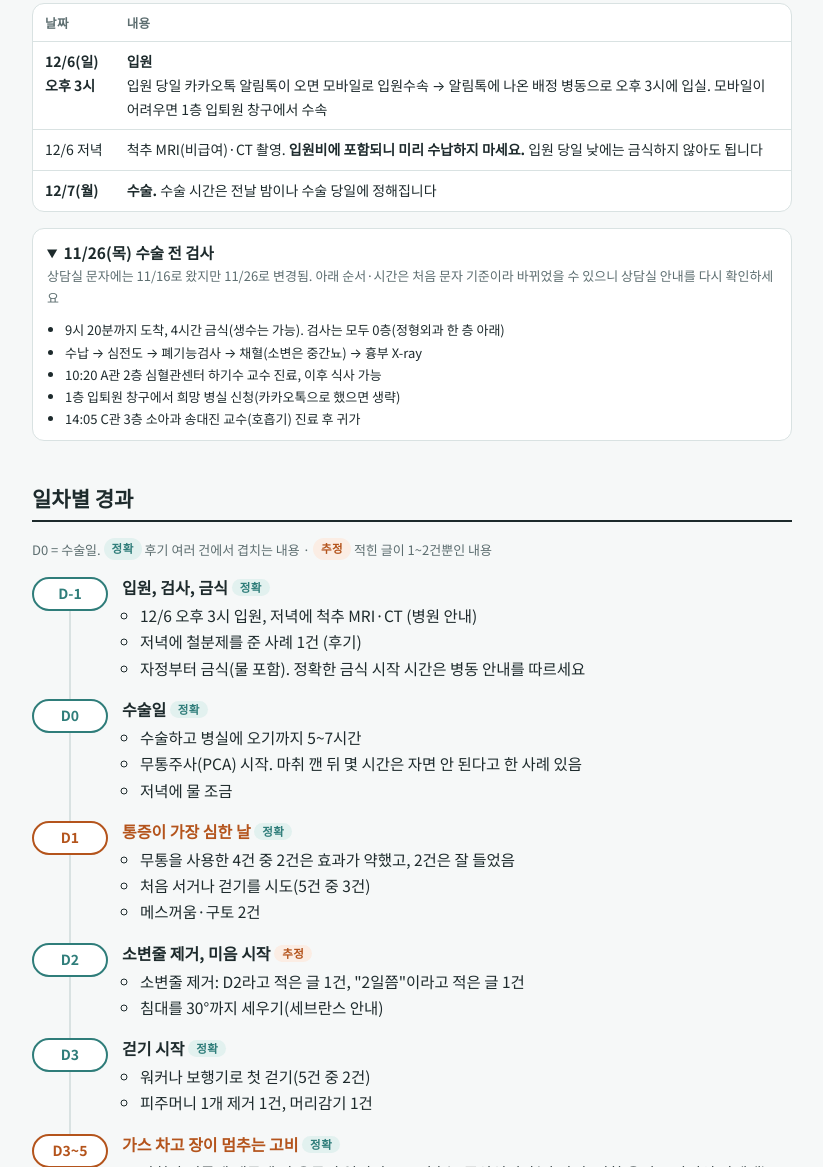
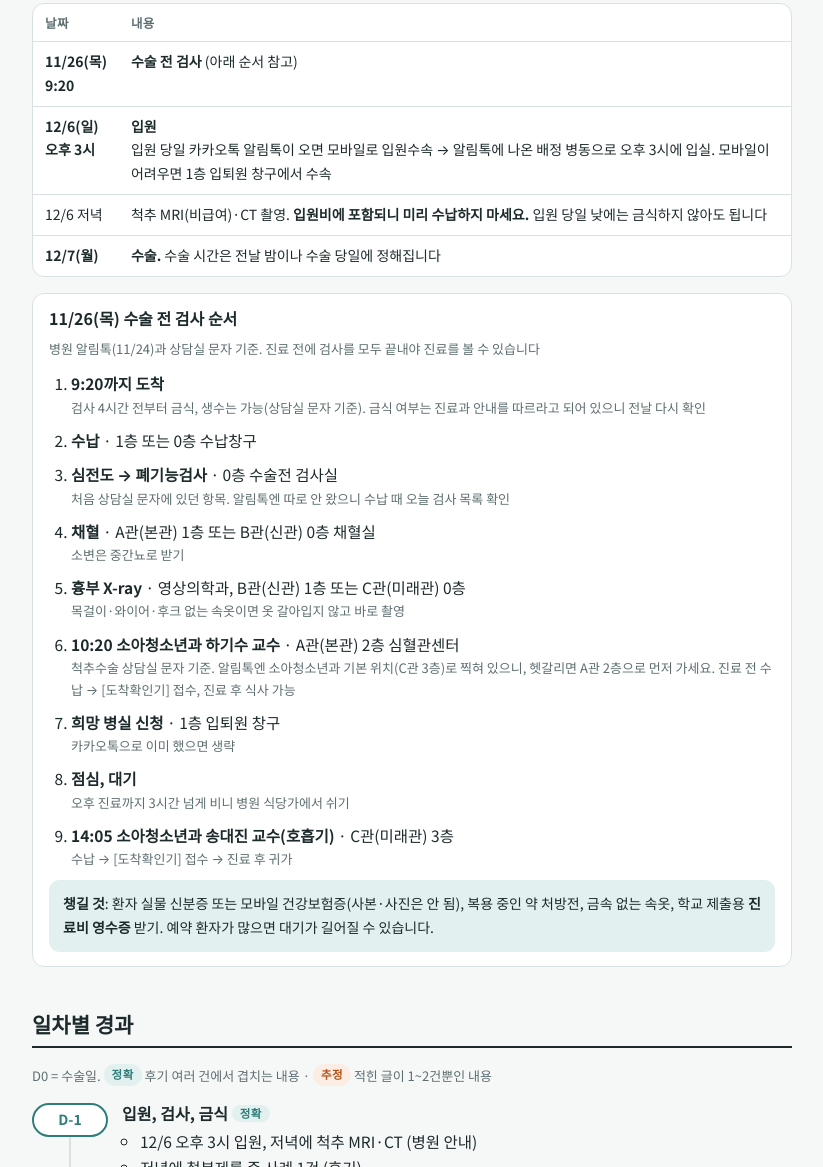
Before and after one commit to eunsunglim2/portfolio, a plain HTML site: page 서진_측만증_수술_준비노트.html in a window 1280 px wide. Shown: the part 457-1624 px from the top of the page, without its empty margins (228-1051 px from the left). Drawn offline with Linux system fonts and the light colour scheme; a web font is replaced by a local one.

Commit message:
Add files via upload

```diff
--- a/서진_측만증_수술_준비노트.html
+++ b/서진_측만증_수술_준비노트.html
@@ -86,6 +86,9 @@ details{background:var(--surface);border:1px solid var(--line);border-radius:12p
 summary{cursor:pointer;font-weight:700}
 details ul{padding-left:18px;margin:10px 0 0}
 details li{word-break:break-all}
+.exam{display:flex;flex-direction:column;gap:10px;background:var(--surface);border:1px solid var(--line);border-radius:12px;padding:14px 16px}
+.steps{margin:0;padding-left:22px;display:flex;flex-direction:column;gap:8px}
+.steps small{display:block;color:var(--muted);font-size:13px}
 @media (prefers-reduced-motion:reduce){*{transition:none!important}}
 </style>
 
@@ -106,18 +109,29 @@ details li{word-break:break-all}
   <div class="tbl"><table>
     <thead><tr><th>날짜</th><th>내용</th></tr></thead>
     <tbody>
+      <tr><td class="num"><b>11/26(목)<br>9:20</b></td><td><b>수술 전 검사</b> (아래 순서 참고)</td></tr>
       <tr><td class="num"><b>12/6(일)<br>오후 3시</b></td><td><b>입원</b><br>입원 당일 카카오톡 알림톡이 오면 모바일로 입원수속 → 알림톡에 나온 배정 병동으로 오후 3시에 입실. 모바일이 어려우면 1층 입퇴원 창구에서 수속</td></tr>
       <tr><td class="num">12/6 저녁</td><td>척추 MRI(비급여)·CT 촬영. <b>입원비에 포함되니 미리 수납하지 마세요.</b> 입원 당일 낮에는 금식하지 않아도 됩니다</td></tr>
       <tr><td class="num"><b>12/7(월)</b></td><td><b>수술.</b> 수술 시간은 전날 밤이나 수술 당일에 정해집니다</td></tr>
     </tbody>
   </table></div>
-  <details open><summary>11/26(목) 수술 전 검사</summary><p class="small muted">상담실 문자에는 11/16로 왔지만 11/26로 변경됨. 아래 순서·시간은 처음 문자 기준이라 바뀌었을 수 있으니 상담실 안내를 다시 확인하세요</p><ul class="small">
-    <li>9시 20분까지 도착, 4시간 금식(생수는 가능). 검사는 모두 0층(정형외과 한 층 아래)</li>
-    <li>수납 → 심전도 → 폐기능검사 → 채혈(소변은 중간뇨) → 흉부 X-ray</li>
-    <li>10:20 A관 2층 심혈관센터 하기수 교수 진료, 이후 식사 가능</li>
-    <li>1층 입퇴원 창구에서 희망 병실 신청(카카오톡으로 했으면 생략)</li>
-    <li>14:05 C관 3층 소아과 송대진 교수(호흡기) 진료 후 귀가</li>
-  </ul></details>
+  <div class="exam">
+    <h3>11/26(목) 수술 전 검사 순서</h3>
+    <p class="small muted">병원 알림톡(11/24)과 상담실 문자 기준. 진료 전에 검사를 모두 끝내야 진료를 볼 수 있습니다</p>
+    <ol class="steps">
+      <li><b>9:20까지 도착</b><small>검사 4시간 전부터 금식, 생수는 가능(상담실 문자 기준). 금식 여부는 진료과 안내를 따르라고 되어 있으니 전날 다시 확인</small></li>
+      <li><b>수납</b> · 1층 또는 0층 수납창구</li>
+      <li><b>심전도 → 폐기능검사</b> · 0층 수술전 검사실<small>처음 상담실 문자에 있던 항목. 알림톡엔 따로 안 왔으니 수납 때 오늘 검사 목록 확인</small></li>
+      <li><b>채혈</b> · A관(본관) 1층 또는 B관(신관) 0층 채혈실<small>소변은 중간뇨로 받기</small></li>
+      <li><b>흉부 X-ray</b> · 영상의학과, B관(신관) 1층 또는 C관(미래관) 0층<small>목걸이·와이어·후크 없는 속옷이면 옷 갈아입지 않고 바로 촬영</small></li>
+      <li><b>10:20 소아청소년과 하기수 교수</b> · A관(본관) 2층 심혈관센터<small>척추수술 상담실 문자 기준. 알림톡엔 소아청소년과 기본 위치(C관 3층)로 찍혀 있으니, 헷갈리면 A관 2층으로 먼저 가세요. 진료 전 수납 → [도착확인기] 접수, 진료 후 식사 가능</small></li>
+      <li><b>희망 병실 신청</b> · 1층 입퇴원 창구<small>카카오톡으로 이미 했으면 생략</small></li>
+      <li><b>점심, 대기</b><small>오후 진료까지 3시간 넘게 비니 병원 식당가에서 쉬기</small></li>
+      <li><b>14:05 소아청소년과 송대진 교수(호흡기)</b> · C관(미래관) 3층<small>수납 → [도착확인기] 접수 → 진료 후 귀가</small></li>
+    </ol>
+    <div class="note"><b>챙길 것</b>: 환자 실물 신분증 또는 모바일 건강보험증(사본·사진은 안 됨), 복용 중인 약 처방전, 금속 없는 속옷, 학교 제출용 <b>진료비 영수증</b> 받기. 예약 환자가 많으면 대기가 길어질 수 있습니다.</div>
+
+  </div>
 </section>
 
 <section id="timeline">
```
